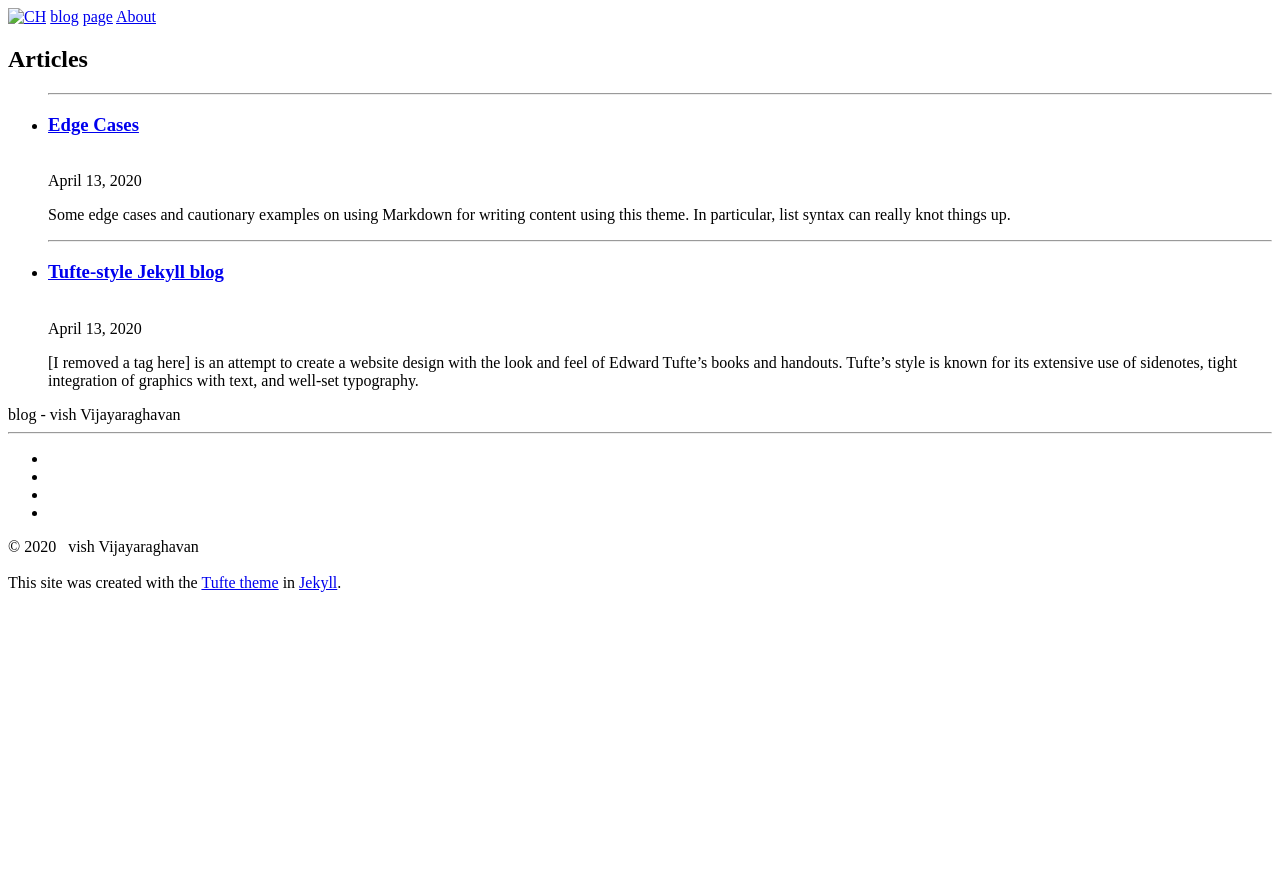
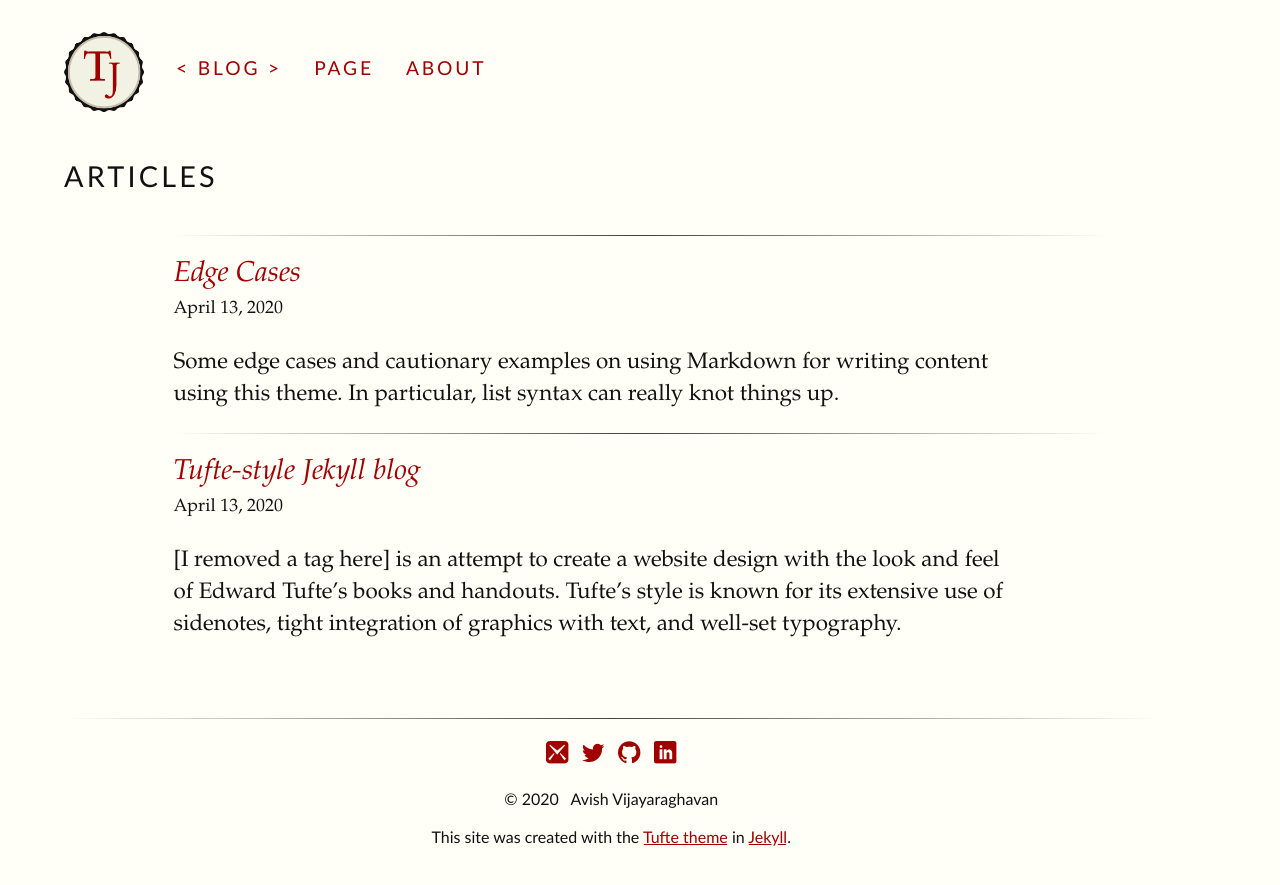
Before and after one commit to avishvj/avishvj.github.io, a Jekyll site: the page built from index.html, in a window 1280 px wide. Shown: the top 885 px of the page. Built offline with Jekyll 4.4.1, drawn with Linux system fonts in a browser that asks for light colours; some web fonts are replaced.

Commit message:
change base url in config in master

```diff
--- a/_config.yml
+++ b/_config.yml
@@ -1,10 +1,10 @@
 #baseurl: /tufte-jekyll
 title: Machine Learning for Precision Medicine
 #subtitle: maybe add later?
-author: vish Vijayaraghavan
+author: Avish Vijayaraghavan
 simple_search: http://google.com/search
 description: My personal website for work and my blogs
-baseurl: "avishvj.github.io"
+baseurl:
 
 
 name: tufte
```
